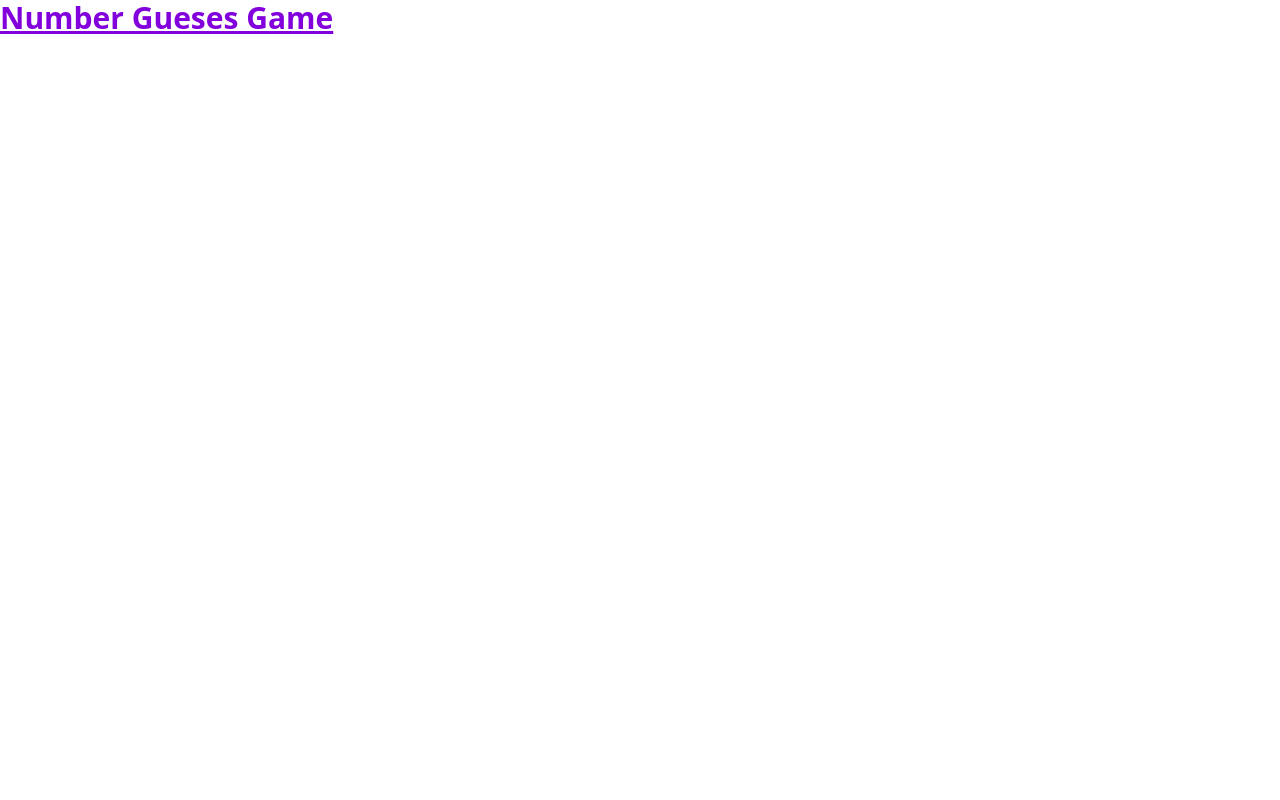
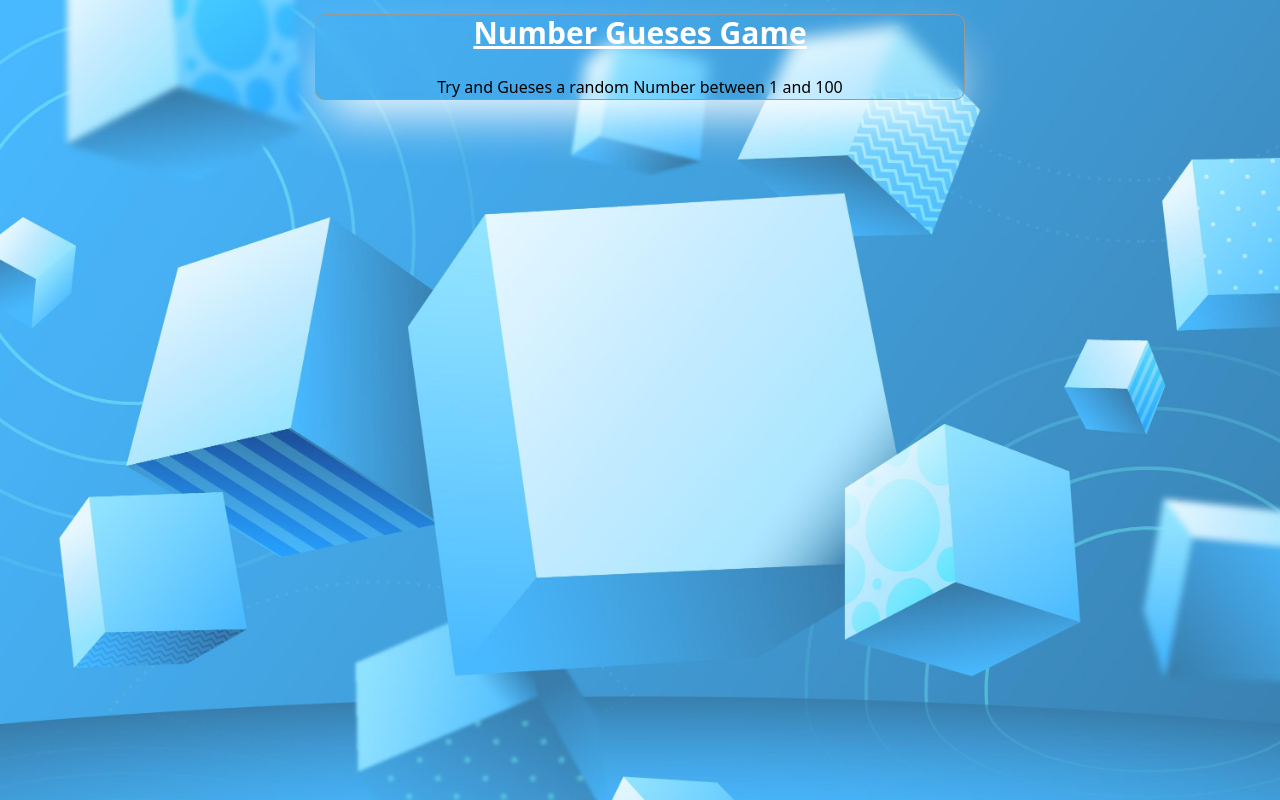
Before and after one commit to ZEESHAN8692/Number-Gueses-Game-Javascript-Project, a website: page src/index.html in a window 1280 px wide. Drawn offline with Linux system fonts and the light colour scheme.

Commit message:
work on project

```diff
--- a/src/index.html
+++ b/src/index.html
@@ -5,8 +5,25 @@
     <meta name="viewport" content="width=device-width, initial-scale=1.0" />
     <title>Number Gueses Game | Javascript</title>
     <link rel="stylesheet" href="output.css" />
+    <style>
+      body{
+        background-image: url(Static/1.jpg);
+        background-size: cover;
+      }
+      .main{backdrop-filter: blur(8px);}
+    </style>
   </head>
   <body>
-    <h1 class="text-3xl font-bold color underline text-purple-700">Number Gueses Game</h1>
+    <div class="flex items-center flex-col w-[650px] border border-[#949a9c] m-auto mt-3.5 main rounded-[10px]
+     shadow-2xl shadow-white">
+      <h1 class="text-3xl font-bold color underline text-white">
+        Number Gueses Game
+      </h1>
+      <br>
+      <p>
+        Try and Gueses a random Number between 1 and 100
+      </p>
+    </div>
   </body>
 </html>
+</div>
```
Also changed, not shown: src/Static/1.jpg (added), src/output.css.
